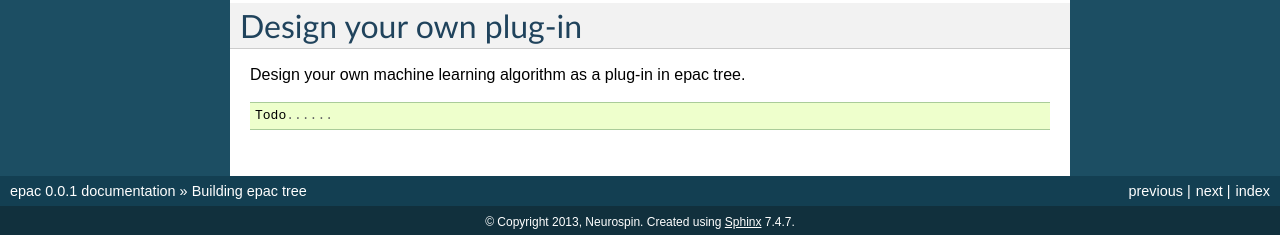
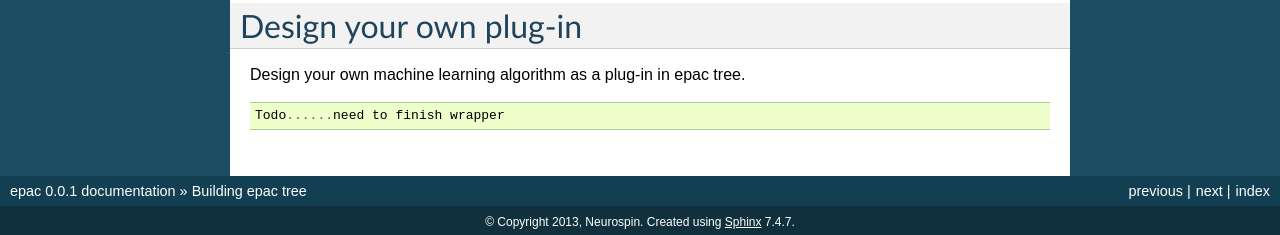
Before and after one commit to tomlof/pylearn-epac, a Sphinx documentation site: the page built from doc/source/introduction.rst, in a window 1280 px wide. Shown: the part 993-1228 px from the top of the page. Built offline with Sphinx 7.4.7, drawn with Linux system fonts in a browser that asks for light colours.

```diff
--- a/doc/source/introduction.rst
+++ b/doc/source/introduction.rst
@@ -70,4 +70,4 @@ Design your own machine learning algorithm as a plug-in in epac tree.
 
 ::
 
-  Todo......
+  Todo......need to finish wrapper
```
Also changed, not shown: README.md (+1 -1 lines), 1 other file.
